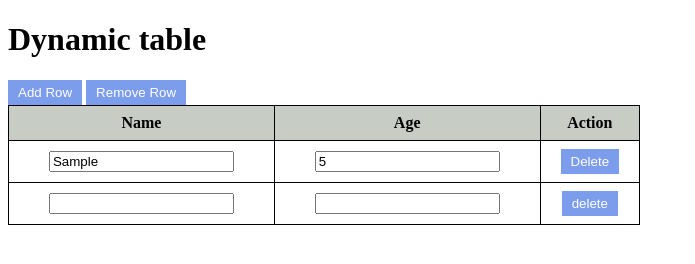
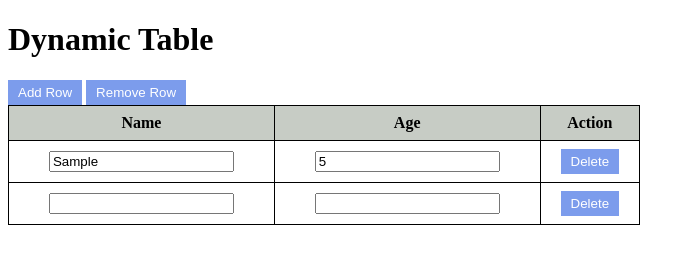
Before and after one commit to Royanw/exp4a.github.io, a plain HTML site: page index.html in a window 1280 px wide. Both pictures are taken after typing "Sample", "5" into the empty fields and a click on the button "Add Row". Shown: the full height of the page, 0-695 px from the left. Drawn offline with Linux system fonts and the light colour scheme.

Commit message:
Update index.html

```diff
--- a/index.html
+++ b/index.html
@@ -1,8 +1,7 @@
 <!DOCTYPE html>
-<html lang="en">
 <html>
     <head>
-        <title>Dynamic table</title>
+        <title>Dynamic Table</title>
         <style>
             table{
                 border-collapse:collapse;
@@ -30,21 +29,23 @@
         </style>
     </head>
     <body>
-    <h1>Dynamic table</h1>
+        <h1>Dynamic Table</h1>
         <button onclick="addRow()">Add Row</button>
         <button onclick="removeRow()">Remove Row</button>
-    <table id ="dynamic-table">
+        <table id="dynamic-table">
             <thead>
+                <tr>
                     <th>Name</th>
                     <th>Age</th>
                     <th>Action</th>
                 </tr>
+
             </thead>
-    </tbody>
-    <!--Initial row-->
+            <tbody>
+                <!---Initial row-->
                 <tr>
-        <td><input type="text" name="name[]"/></td>
-        <td><input type="number" name="age[]"/></td>
+                    <td><input type="text" name="name[]" /></td>
+                    <td><input type="number" name="age[]" /></td>
                     <td><button onclick="deleteRow(this)">Delete</button></td>
                 </tr>
             </tbody>
@@ -52,14 +53,15 @@
         <script>
             function addRow(){
                 var table = document.getElementById("dynamic-table").getElementsByTagName('tbody')[0];
-         var newRow =table.insertRow(table.rows.length);
-         var nameCell= newRow.insertCell(0);
+                var newRow = table.insertRow(table.rows.length);
+                var nameCell = newRow.insertCell(0);
                 var ageCell = newRow.insertCell(1);
                 var actionCell = newRow.insertCell(2);
 
-         nameCell.innerHTML= '<input type="text" name="name[]" />';
-         ageCell.innerHTML= '<input type="number" name="age[]" />';
-         actionCell.innerHTML = '<button onclick ="deleteRow(this)">delete</button>';
+                nameCell.innerHTML = '<input type="text" name="name[]" />';
+                ageCell.innerHTML = '<input type="number" name="age[]" />';
+                actionCell.innerHTML = '<button onclick = "deleteRow(this)"> Delete </button>';
+
             }
             function deleteRow(button){
                 var row = button.parentNode.parentNode;
@@ -67,8 +69,8 @@
             }
             function removeRow(){
                 var table = document.getElementById("dynamic-table").getElementsByTagName('tbody')[0];
-        if(table.roes.lenght >1){
-            table.deleteRow(table.rows.length -1);
+                if(table.rows.length > 1){
+                    table.deleteRow(table.rows.length - 1);
                 }
             }
         </script>
```
Lines whose indentation alone changed are shown as unchanged.
